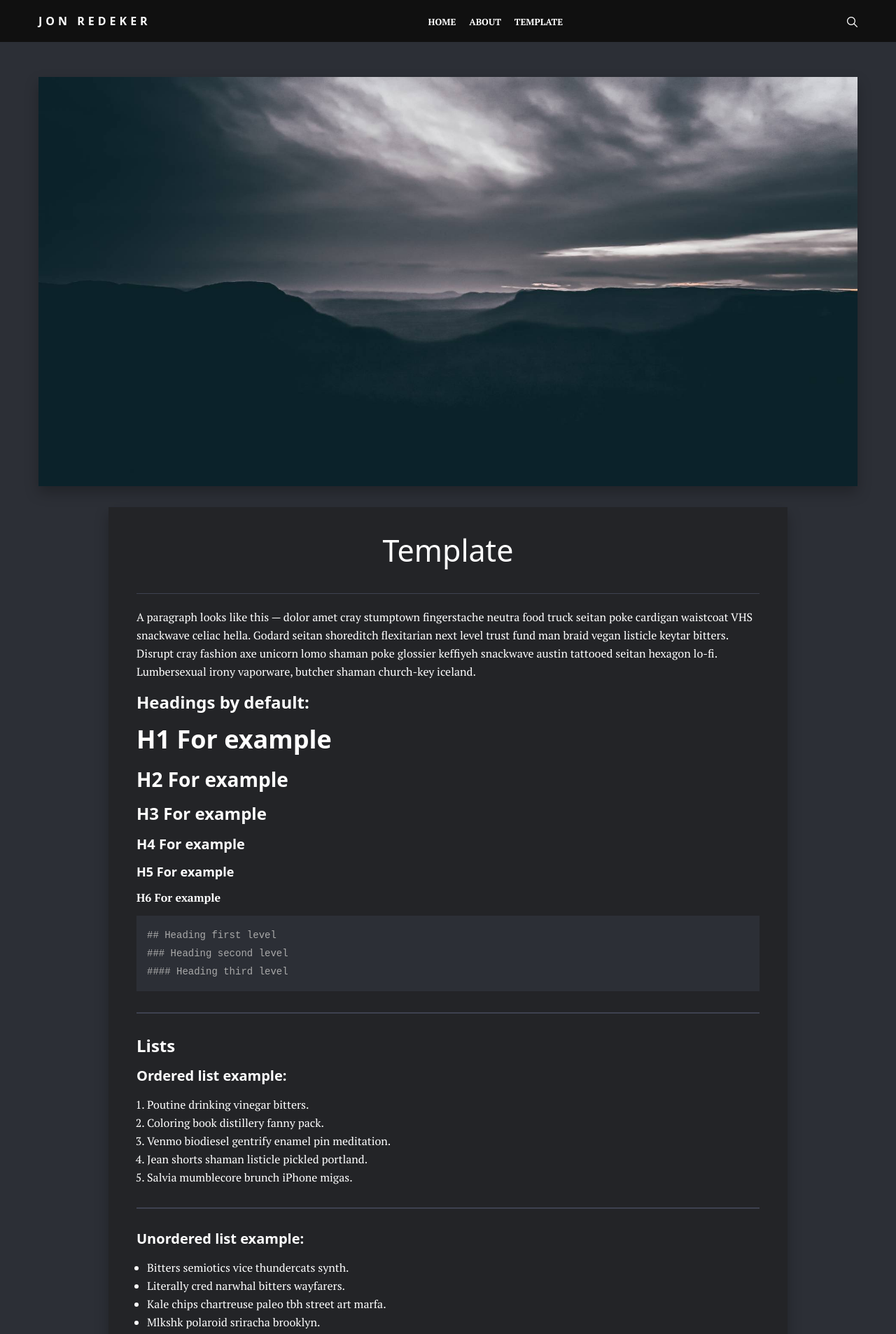
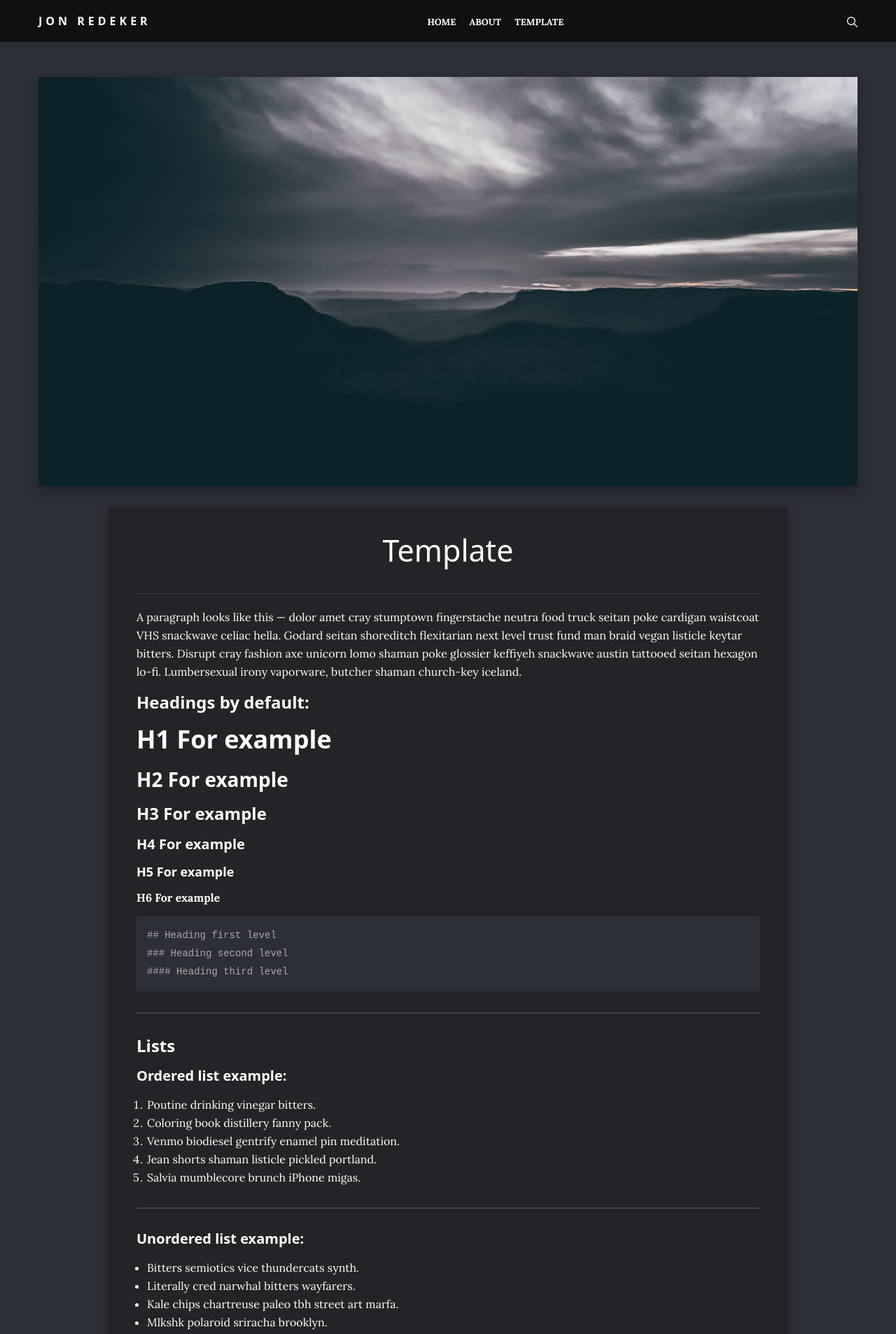
Before and after one commit to JRedeker/jonredeker.com, a Jekyll site: the page built from _pages/template.md, in a window 1280 px wide. Shown: the top 1907 px of the page at 70% size. Built offline with Jekyll 4.4.1, drawn with Linux system fonts in a browser that asks for light colours; nearby versions of some CDN libraries; a script that is not in the unit is left out.

Commit message:
once again, font change

```diff
--- a/_includes/head.html
+++ b/_includes/head.html
@@ -10,7 +10,7 @@
   <link rel="alternate" type="application/rss+xml" title="{{ site.title | escape }}" href="{{ "/feed.xml" | relative_url }}">
 
   <!-- Google Font -->
-  <link href="https://fonts.googleapis.com/css?family=PT+Serif:400,700" rel="stylesheet">
+  <link href="https://fonts.googleapis.com/css?family=Lora:400,700" rel="stylesheet">
   <!-- Ionicons -->
   <link href="https://unpkg.com/ionicons@4.2.2/dist/css/ionicons.min.css" rel="stylesheet">
 
--- a/_sass/2-base/_base.scss
+++ b/_sass/2-base/_base.scss
@@ -3,7 +3,7 @@
 $base-font-style: normal;
 $base-font-variant: normal;
 $base-font-weight: normal;
-$base-font-family: 'PT Serif',
+$base-font-family: 'Lora',
 -apple-system,
 system-ui,
 BlinkMacSystemFont,
```
